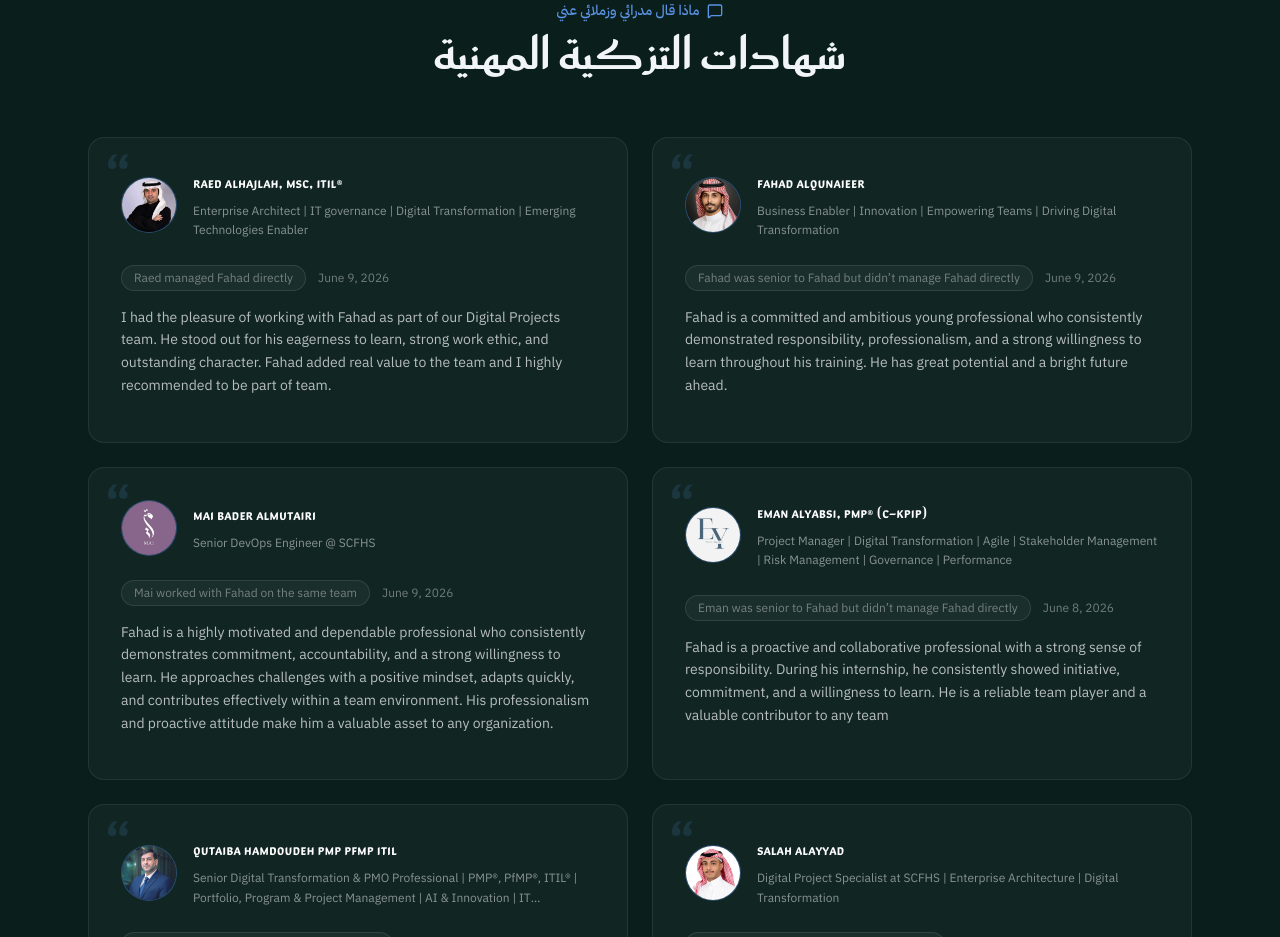
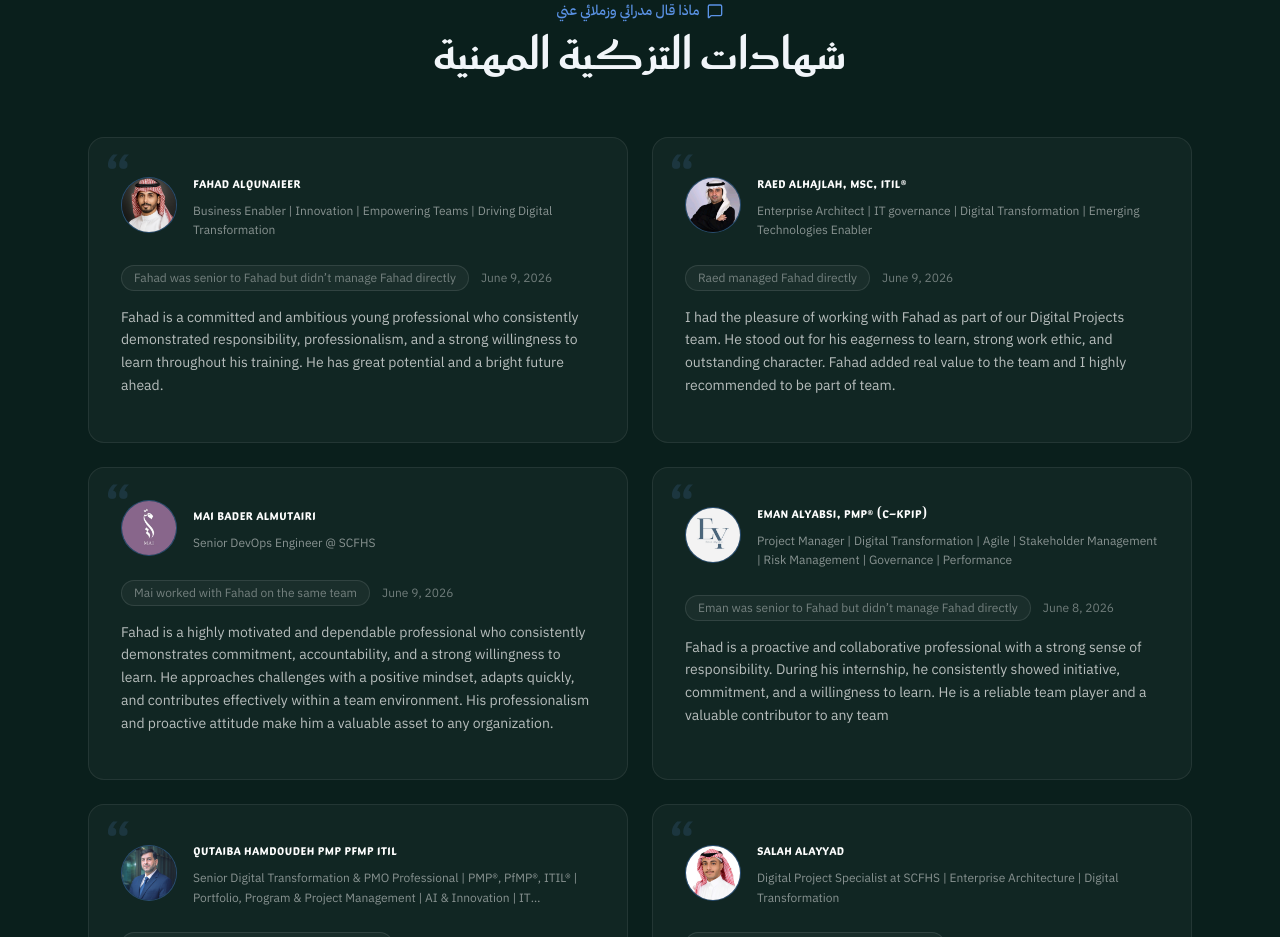
Before and after one commit to 3e6s/my-portfolio, a Next.js app: page / in a window 1280 px wide. Shown: the part 5780-6717 px from the top of the page. Built offline with nearby package versions, Linux system fonts and the light colour scheme.

Commit message:
Add recommendations2

```diff
--- a/app/page.tsx
+++ b/app/page.tsx
@@ -342,20 +342,20 @@ const CERTIFICATES = [
 ];
 const RECOMMENDATIONS = [
   {
+    name: "Raed AlHajlah, MSc, ITIL®",
+    title: "Enterprise Architect | IT governance | Digital Transformation | Emerging Technologies Enabler",
+    relation: "Raed managed Fahad directly",
+    date: "June 9, 2026",
+    image: "/Raed.png",
+    text: "I had the pleasure of working with Fahad as part of our Digital Projects team. He stood out for his eagerness to learn, strong work ethic, and outstanding character. Fahad added real value to the team and I highly recommended to be part of team.",
+  },
+  {
     name: "Fahad Alqunaieer",
     title: "Business Enabler | Innovation | Empowering Teams | Driving Digital Transformation",
     relation: "Fahad was senior to Fahad but didn’t manage Fahad directly",
     date: "June 9, 2026",
     image: "/Fahadalq.jpg",
     text: "Fahad is a committed and ambitious young professional who consistently demonstrated responsibility, professionalism, and a strong willingness to learn throughout his training. He has great potential and a bright future ahead.",
-  },
-  {
-    name: "Raed AlHajlah, MSc, ITIL®",
-    title: "Enterprise Architect | IT governance | Digital Transformation | Emerging Technologies Enabler",
-    relation: "Raed managed Fahad directly",
-    date: "June 9, 2026",
-    image: "/Raed.png",
-    text: "I had the pleasure of working with Fahad as part of our Digital Projects team. He stood out for his eagerness to learn, strong work ethic, and outstanding character. Fahad added real value to the team and I highly recommended to be part of team.",
   },
     {
     name: "Eman Alyabsi, PMP® (C-KPIP)",
```
